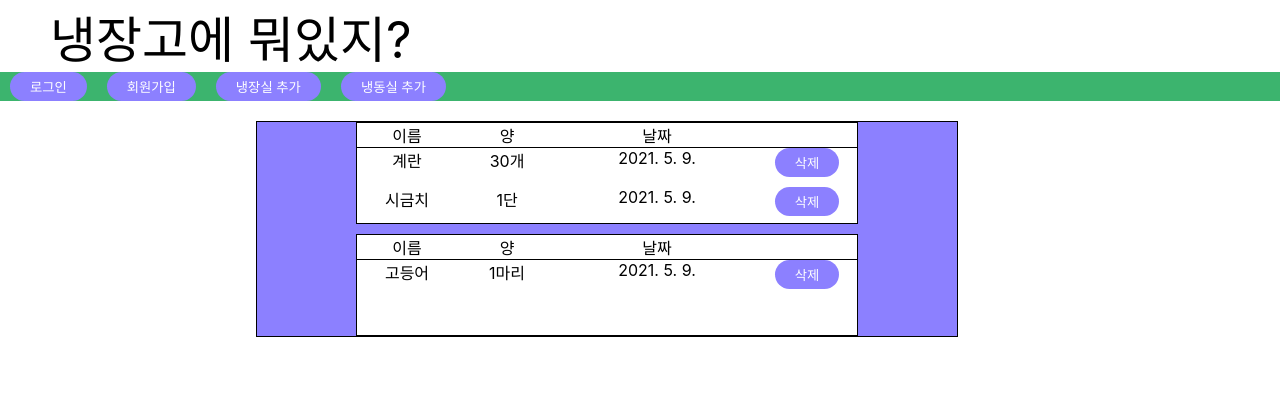
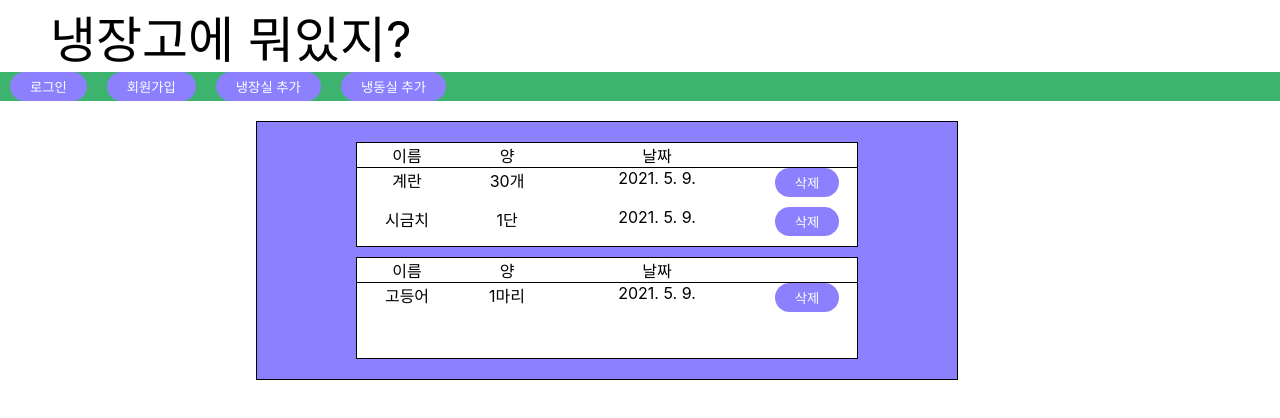
Before and after one commit to davidpark216/FridgeCheck, a React (Create React App) app in the folder fridecheck/: page / in a window 1280 px wide. Shown: the top 418 px of the page. Built offline with nearby package versions, Linux system fonts and the light colour scheme.

Commit message:
Change height to auto

```diff
--- a/fridecheck/src/components/ColdStorage.tsx
+++ b/fridecheck/src/components/ColdStorage.tsx
@@ -60,10 +60,12 @@ const ColdStorageWrap = styled.div`
 `;
 
 const ColdArea = styled.div`
+  margin-top: 20px;
   width: 500px;
-  height: 100px;
+  min-height: 100px;
+  height: auto;
   border: 1px solid;
   margin-bottom: 10px;
-  overflow: scroll;
+
   background: white;
 `;
--- a/fridecheck/src/components/FrozenStorage.tsx
+++ b/fridecheck/src/components/FrozenStorage.tsx
@@ -60,8 +60,10 @@ const FrozenStorageWrap = styled.div`
 `;
 
 const FrozenArea = styled.div`
+  margin-bottom: 20px;
   width: 500px;
-  height: 100px;
+  min-height: 100px;
+  height: auto;
   border: 1px solid;
   overflow: scroll;
   background: white;
```
